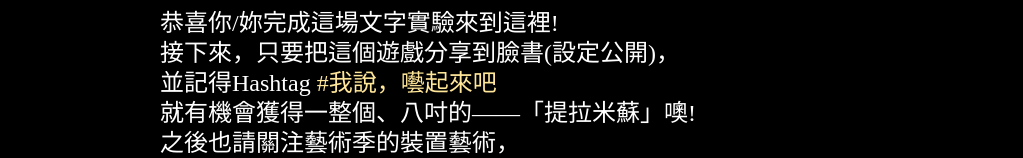
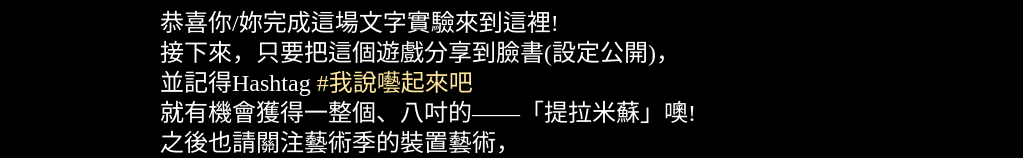
Before and after one commit to xuanlutw/NYMU-story, a website: page final.html in a window 1280 px wide. Shown: the part 208-366 px from the top of the page, without its empty margins (96-1119 px from the left). Drawn offline with Linux system fonts and the light colour scheme.

Commit message:
update content

```diff
--- a/final.html
+++ b/final.html
@@ -25,7 +25,7 @@ function share(){
             <p style="font-size: 24px;line-height: 30px;text-align:left">
                 恭喜你/妳完成這場文字實驗來到這裡!</br>
                 接下來，只要把這個遊戲分享到臉書(設定公開)，</br>
-                並記得Hashtag <font color="#FFE699">#我說，囈起來吧</font></br>
+                並記得Hashtag <font color="#FFE699">#我說囈起來吧</font></br>
                 就有機會獲得一整個、八吋的——「提拉米蘇」噢!</br>
                 之後也請關注藝術季的裝置藝術，</br>
                 從全幅的視野，觀看故事一路串接、變化的過程。</br>
```
Also changed, not shown: mobile_final.html (+1 -1 lines).
